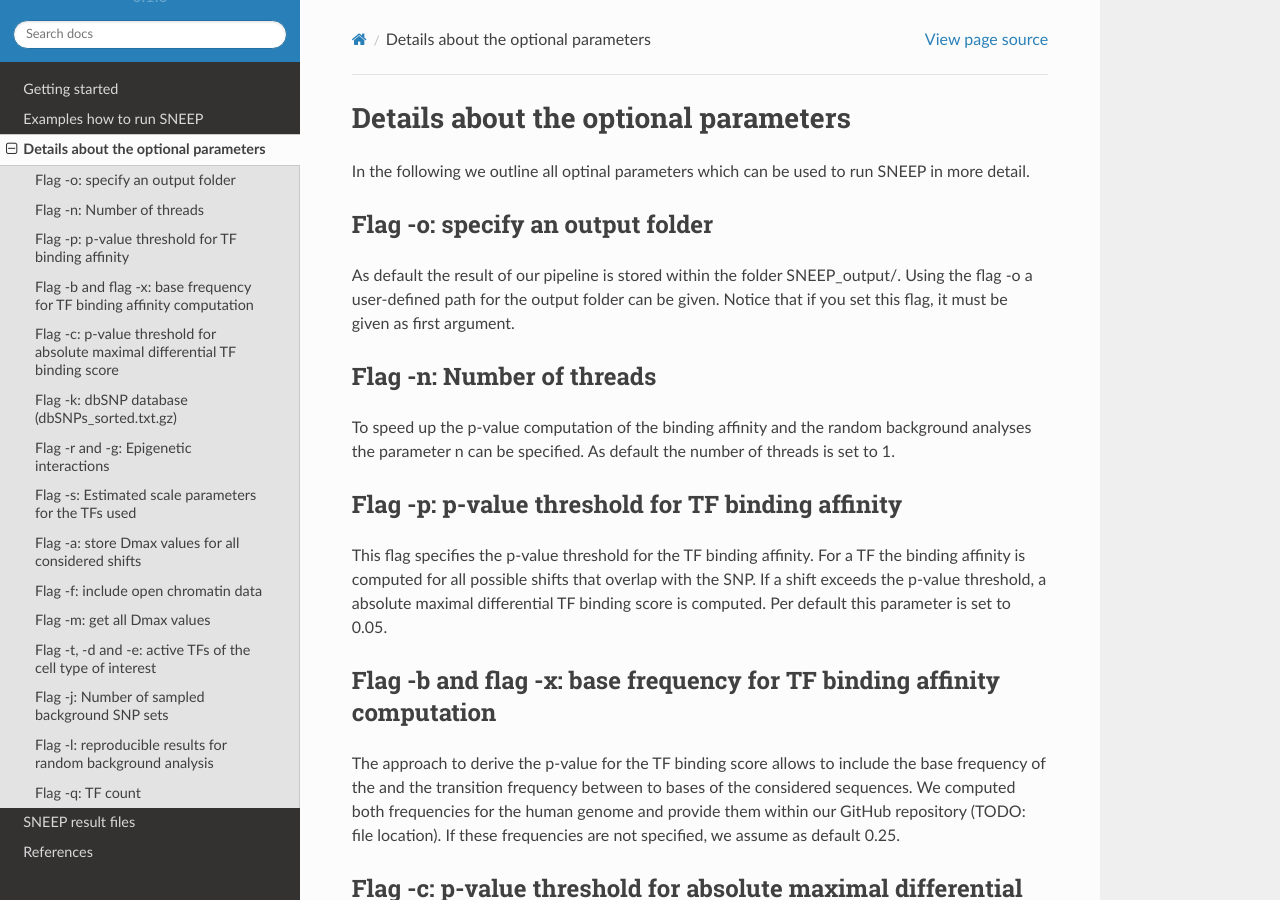
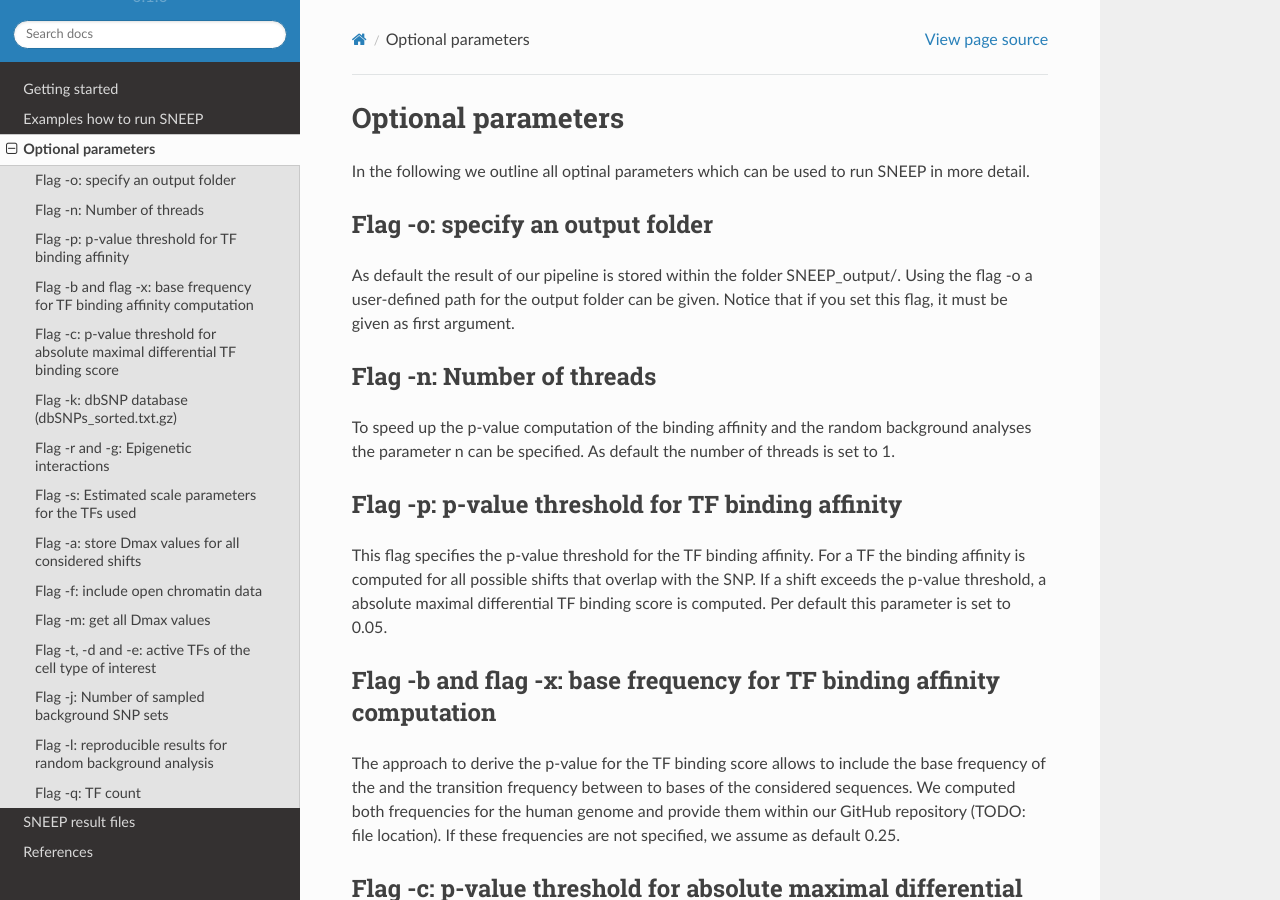
Before and after one commit to SchulzLab/SNEEP, a Sphinx documentation site: the page built from docs/detailsInput.rst, in a window 1280 px wide and 900 px high. Built offline with Sphinx 7.4.7 and the Read the Docs theme 2.0.0, drawn with Linux system fonts in a browser that asks for light colours; pages that are not in the unit, such as notebooks, are missing from menus.

Commit message:
Update detailsInput.rst

```diff
--- a/docs/detailsInput.rst
+++ b/docs/detailsInput.rst
@@ -1,6 +1,6 @@
 
 =======================================
-Details about the optional parameters
+Optional parameters
 =======================================
 
 In the following we outline all optinal parameters which can be used to run SNEEP in more detail.
```
